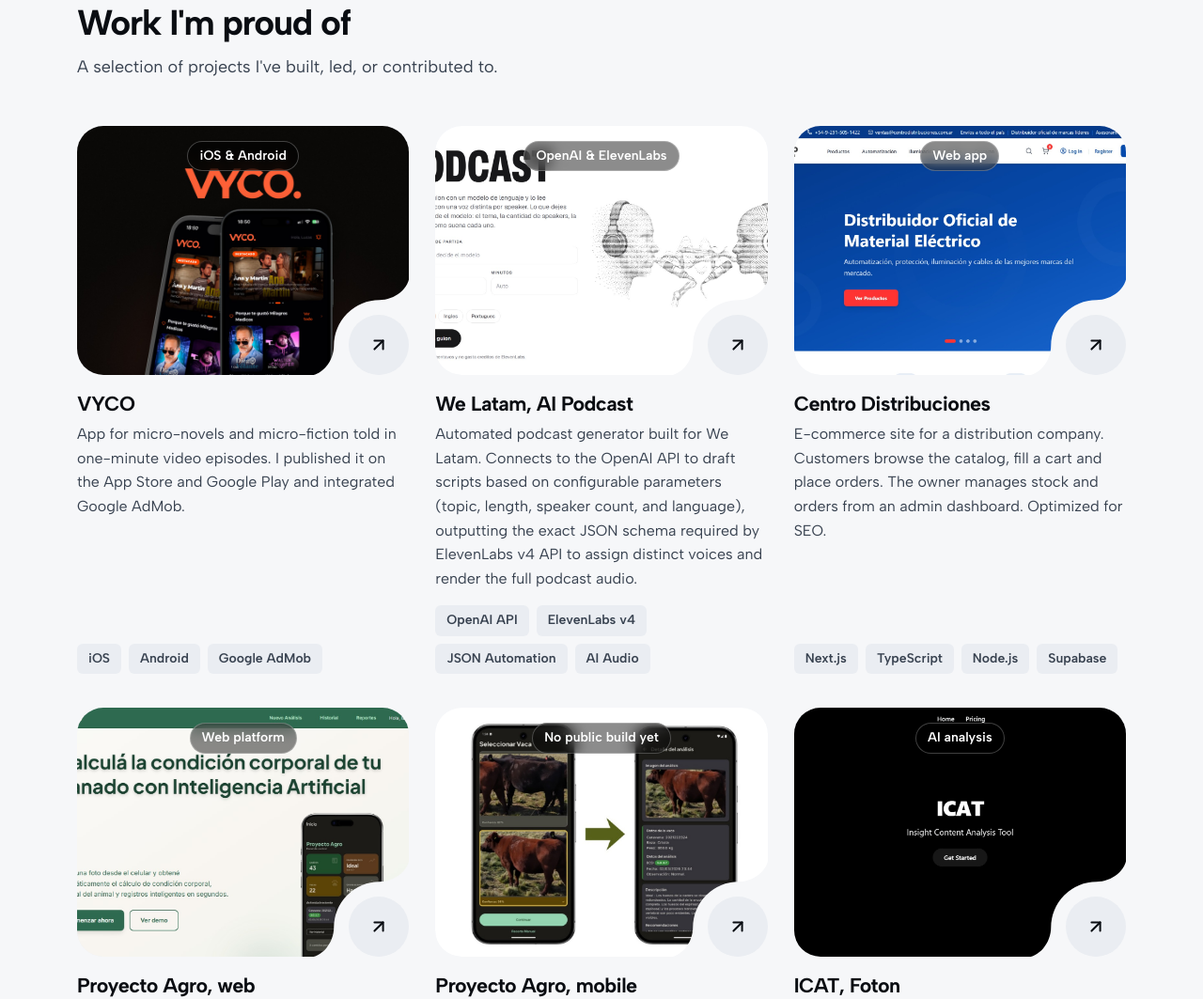
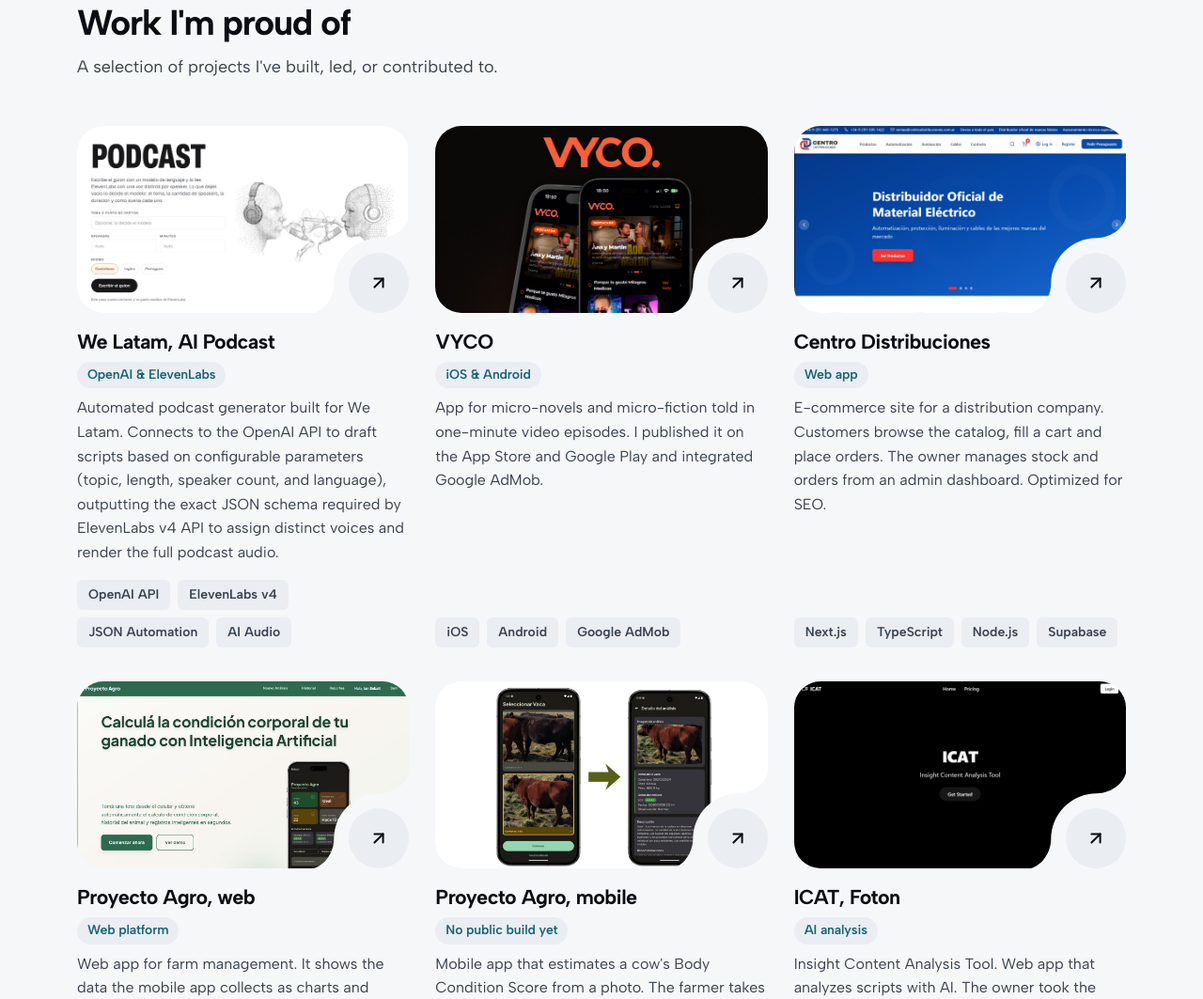
Before and after one commit to LucasBazan28/portafolio, a plain HTML site: page index.html in a window 1280 px wide. Shown: the part 776-1839 px from the top of the page at 94% size. Drawn offline with Linux system fonts and the light colour scheme.

Commit message:
Notched badge pill moved from the top of the card to below the Title of the card

```diff
--- a/index.html
+++ b/index.html
@@ -465,7 +465,7 @@
     .notched-cover {
       position: relative;
       width: 100%;
-      aspect-ratio: 4 / 3;
+      aspect-ratio: 16 / 9;
       overflow: hidden;
       border-radius: 28px;
       background: var(--surface-chip);
@@ -484,27 +484,18 @@
       transform: scale(1.04);
     }
 
-    .notched-badge {
-      pointer-events: none;
-      position: absolute;
-      inset-inline: 0;
-      top: 0;
-      display: flex;
-      justify-content: center;
-      padding-top: 16px;
-      z-index: 2;
-    }
-
     .notched-badge-pill {
+      display: inline-flex;
+      align-items: center;
+      width: fit-content;
+      margin-top: 10px;
+      padding: 3px 11px;
       border-radius: 9999px;
-      background: rgba(0, 0, 0, 0.45);
-      border: 1px solid rgba(255, 255, 255, 0.25);
-      padding: 4px 12px;
+      background: var(--surface-chip);
+      color: var(--signal);
       font-size: var(--t-small);
       font-weight: 600;
-      color: #ffffff;
-      backdrop-filter: blur(8px); /* taste-skill-ignore */
-      -webkit-backdrop-filter: blur(8px); /* taste-skill-ignore */
+      letter-spacing: -0.01em;
     }
 
     /* Notch geometry: seamless continuous SVG curve biting into the cover */
@@ -955,14 +946,11 @@
 
         <div class="notched-grid">
 
-          <!-- 0. VYCO -->
-          <a href="https://vyco.app" target="_blank" rel="noopener" class="notched-card reveal">
+          <!-- 0. We Latam, AI Podcast -->
+          <a href="https://we-latinoamerica.com" target="_blank" rel="noopener" class="notched-card reveal">
             <div class="notched-cover-wrap">
               <div class="notched-cover">
-                <img src="assets/images/vyco.jpg" alt="VYCO micro-novel app running on two iPhones" loading="lazy" decoding="async" class="notched-img" />
-                <div class="notched-badge">
-                  <span class="notched-badge-pill">iOS &amp; Android</span>
-                </div>
+                <img src="assets/images/we-Latam-Podcast.jpg" alt="We Latam AI Podcast Generator interface with prompt parameters and speaker settings" loading="lazy" decoding="async" class="notched-img" />
               </div>
               <svg viewBox="0 0 108 108" class="notched-cut-svg" aria-hidden="true">
                 <path d="M 0,108 C 16,108 28,92 28,76 A 48,48 0 0,1 76,28 C 92,28 108,16 108,0 L 108,108 Z" class="notched-cut-path" />
@@ -971,34 +959,8 @@
                 <svg viewBox="0 0 24 24" fill="none" stroke="currentColor" stroke-width="2.2" stroke-linecap="round" stroke-linejoin="round"><line x1="7" y1="17" x2="17" y2="7"></line><polyline points="7 7 17 7 17 17"></polyline></svg>
               </span>
             </div>
-            <h3 class="notched-title">VYCO</h3>
-            <p class="notched-desc" data-i18n="projects.p6">
-              App for micro-novels and micro-fiction told in one-minute video episodes. I published it on the App Store and Google Play and integrated Google AdMob.
-            </p>
-            <ul class="notched-tags">
-              <li>iOS</li>
-              <li>Android</li>
-              <li>Google AdMob</li>
-            </ul>
-          </a>
-
-          <!-- 1. We Latam, AI Podcast -->
-          <a href="https://we-latinoamerica.com" target="_blank" rel="noopener" class="notched-card reveal">
-            <div class="notched-cover-wrap">
-              <div class="notched-cover">
-                <img src="assets/images/we-Latam-Podcast.jpg" alt="We Latam AI Podcast Generator interface with prompt parameters and speaker settings" loading="lazy" decoding="async" class="notched-img" />
-                <div class="notched-badge">
-                  <span class="notched-badge-pill">OpenAI &amp; ElevenLabs</span>
-                </div>
-              </div>
-              <svg viewBox="0 0 108 108" class="notched-cut-svg" aria-hidden="true">
-                <path d="M 0,108 C 16,108 28,92 28,76 A 48,48 0 0,1 76,28 C 92,28 108,16 108,0 L 108,108 Z" class="notched-cut-path" />
-              </svg>
-              <span aria-hidden="true" class="notched-arrow">
-                <svg viewBox="0 0 24 24" fill="none" stroke="currentColor" stroke-width="2.2" stroke-linecap="round" stroke-linejoin="round"><line x1="7" y1="17" x2="17" y2="7"></line><polyline points="7 7 17 7 17 17"></polyline></svg>
-              </span>
-            </div>
             <h3 class="notched-title">We Latam, AI Podcast</h3>
+            <span class="notched-badge-pill">OpenAI &amp; ElevenLabs</span>
             <p class="notched-desc" data-i18n="projects.p7">
               Automated podcast generator built for We Latam. Connects to the OpenAI API to draft scripts based on configurable parameters (topic, length, speaker count, and language), outputting the exact JSON schema required by ElevenLabs v4 API to assign distinct voices and render the full podcast audio.
             </p>
@@ -1010,14 +972,11 @@
             </ul>
           </a>
 
-          <!-- 1. Centro Distribuciones -->
-          <a href="https://centrodistribuciones.ar" target="_blank" rel="noopener" class="notched-card reveal">
+          <!-- 1. VYCO -->
+          <a href="https://vyco.app" target="_blank" rel="noopener" class="notched-card reveal">
             <div class="notched-cover-wrap">
               <div class="notched-cover">
-                <img src="assets/images/centro-distribuciones.jpg" alt="Centro Distribuciones e-commerce storefront" loading="lazy" decoding="async" class="notched-img" />
-                <div class="notched-badge">
-                  <span class="notched-badge-pill">Web app</span>
-                </div>
+                <img src="assets/images/vyco.jpg" alt="VYCO micro-novel app running on two iPhones" loading="lazy" decoding="async" class="notched-img" />
               </div>
               <svg viewBox="0 0 108 108" class="notched-cut-svg" aria-hidden="true">
                 <path d="M 0,108 C 16,108 28,92 28,76 A 48,48 0 0,1 76,28 C 92,28 108,16 108,0 L 108,108 Z" class="notched-cut-path" />
@@ -1026,7 +985,33 @@
                 <svg viewBox="0 0 24 24" fill="none" stroke="currentColor" stroke-width="2.2" stroke-linecap="round" stroke-linejoin="round"><line x1="7" y1="17" x2="17" y2="7"></line><polyline points="7 7 17 7 17 17"></polyline></svg>
               </span>
             </div>
+            <h3 class="notched-title">VYCO</h3>
+            <span class="notched-badge-pill">iOS &amp; Android</span>
+            <p class="notched-desc" data-i18n="projects.p6">
+              App for micro-novels and micro-fiction told in one-minute video episodes. I published it on the App Store and Google Play and integrated Google AdMob.
+            </p>
+            <ul class="notched-tags">
+              <li>iOS</li>
+              <li>Android</li>
+              <li>Google AdMob</li>
+            </ul>
+          </a>
+
+          <!-- 2. Centro Distribuciones -->
+          <a href="https://centrodistribuciones.ar" target="_blank" rel="noopener" class="notched-card reveal">
+            <div class="notched-cover-wrap">
+              <div class="notched-cover">
+                <img src="assets/images/centro-distribuciones.jpg" alt="Centro Distribuciones e-commerce storefront" loading="lazy" decoding="async" class="notched-img" />
+              </div>
+              <svg viewBox="0 0 108 108" class="notched-cut-svg" aria-hidden="true">
+                <path d="M 0,108 C 16,108 28,92 28,76 A 48,48 0 0,1 76,28 C 92,28 108,16 108,0 L 108,108 Z" class="notched-cut-path" />
+              </svg>
+              <span aria-hidden="true" class="notched-arrow">
+                <svg viewBox="0 0 24 24" fill="none" stroke="currentColor" stroke-width="2.2" stroke-linecap="round" stroke-linejoin="round"><line x1="7" y1="17" x2="17" y2="7"></line><polyline points="7 7 17 7 17 17"></polyline></svg>
+              </span>
+            </div>
             <h3 class="notched-title">Centro Distribuciones</h3>
+            <span class="notched-badge-pill">Web app</span>
             <p class="notched-desc" data-i18n="projects.p4">
               E-commerce site for a distribution company. Customers browse the catalog, fill a cart and place orders. The owner manages stock and orders from an admin dashboard. Optimized for SEO.
             </p>
@@ -1038,14 +1023,11 @@
             </ul>
           </a>
 
-          <!-- 2. Proyecto Agro, web -->
+          <!-- 3. Proyecto Agro, web -->
           <a href="https://proyecto-agro-web.vercel.app" target="_blank" rel="noopener" class="notched-card reveal">
             <div class="notched-cover-wrap">
               <div class="notched-cover">
                 <img src="assets/images/proyecto-agro-web.jpg" alt="Proyecto Agro herd telemetry dashboard" loading="lazy" decoding="async" class="notched-img" />
-                <div class="notched-badge">
-                  <span class="notched-badge-pill">Web platform</span>
-                </div>
               </div>
               <svg viewBox="0 0 108 108" class="notched-cut-svg" aria-hidden="true">
                 <path d="M 0,108 C 16,108 28,92 28,76 A 48,48 0 0,1 76,28 C 92,28 108,16 108,0 L 108,108 Z" class="notched-cut-path" />
@@ -1055,6 +1037,7 @@
               </span>
             </div>
             <h3 class="notched-title">Proyecto Agro, web</h3>
+            <span class="notched-badge-pill">Web platform</span>
             <p class="notched-desc" data-i18n="projects.p2">
               Web app for farm management. It shows the data the mobile app collects as charts and comparison tables, so a farmer can see how a herd changes between measurements.
             </p>
@@ -1065,14 +1048,11 @@
             </ul>
           </a>
 
-          <!-- 3. Proyecto Agro, mobile -->
+          <!-- 4. Proyecto Agro, mobile -->
           <div class="notched-card reveal">
             <div class="notched-cover-wrap">
               <div class="notched-cover">
                 <img src="assets/images/proyecto-agro-mobile.jpg" alt="Proyecto Agro mobile app with on-device AI cattle scoring" loading="lazy" decoding="async" class="notched-img" />
-                <div class="notched-badge">
-                  <span class="notched-badge-pill" data-i18n="projects.m3">No public build yet</span>
-                </div>
               </div>
               <svg viewBox="0 0 108 108" class="notched-cut-svg" aria-hidden="true">
                 <path d="M 0,108 C 16,108 28,92 28,76 A 48,48 0 0,1 76,28 C 92,28 108,16 108,0 L 108,108 Z" class="notched-cut-path" />
@@ -1082,6 +1062,7 @@
               </span>
             </div>
             <h3 class="notched-title">Proyecto Agro, mobile</h3>
+            <span class="notched-badge-pill" data-i18n="projects.m3">No public build yet</span>
             <p class="notched-desc" data-i18n="projects.p3">
               Mobile app that estimates a cow's Body Condition Score from a photo. The farmer takes the picture, a machine learning model returns the score, and the history feeds the web app.
             </p>
@@ -1092,14 +1073,11 @@
             </ul>
           </div>
 
-          <!-- 4. ICAT, Foton -->
+          <!-- 5. ICAT, Foton -->
           <a href="https://icat-gamma.vercel.app" target="_blank" rel="noopener" class="notched-card reveal">
             <div class="notched-cover-wrap">
               <div class="notched-cover">
                 <img src="assets/images/icat.jpg" alt="ICAT AI screenplay analysis interface" loading="lazy" decoding="async" class="notched-img" />
-                <div class="notched-badge">
-                  <span class="notched-badge-pill">AI analysis</span>
-                </div>
               </div>
               <svg viewBox="0 0 108 108" class="notched-cut-svg" aria-hidden="true">
                 <path d="M 0,108 C 16,108 28,92 28,76 A 48,48 0 0,1 76,28 C 92,28 108,16 108,0 L 108,108 Z" class="notched-cut-path" />
@@ -1109,6 +1087,7 @@
               </span>
             </div>
             <h3 class="notched-title">ICAT, Foton</h3>
+            <span class="notched-badge-pill">AI analysis</span>
             <p class="notched-desc" data-i18n="projects.p1">
               Insight Content Analysis Tool. Web app that analyzes scripts with AI. The owner took the database down, so the demo runs on mocked data.
             </p>
@@ -1120,14 +1099,11 @@
             </ul>
           </a>
 
-          <!-- 5. Radar console decoders - Armada Argentina (Warship & Naval Radar Experience) -->
+          <!-- 6. Radar console decoders - Armada Argentina (Warship & Naval Radar Experience) -->
           <a href="https://linkedin.com/in/lucas-bazan" target="_blank" rel="noopener" class="notched-card reveal">
             <div class="notched-cover-wrap">
               <div class="notched-cover">
                 <img src="assets/images/armada-radar-logo.jpg" alt="Argentine Navy emblem over a radar screen" loading="lazy" decoding="async" class="notched-img" />
-                <div class="notched-badge">
-                  <span class="notched-badge-pill" data-i18n="projects.m5">Internship, Argentine Navy</span>
-                </div>
               </div>
               <svg viewBox="0 0 108 108" class="notched-cut-svg" aria-hidden="true">
                 <path d="M 0,108 C 16,108 28,92 28,76 A 48,48 0 0,1 76,28 C 92,28 108,16 108,0 L 108,108 Z" class="notched-cut-path" />
@@ -1137,6 +1113,7 @@
               </span>
             </div>
             <h3 class="notched-title">Radar console decoders</h3>
+            <span class="notched-badge-pill" data-i18n="projects.m5">Internship, Argentine Navy</span>
             <p class="notched-desc" data-i18n="projects.p5">
               Design and implementation of EUROCONTROL ASTERIX decoders in C++ and Qt for a radar console system within the Operational Analysis, Weapons and Electronic Warfare Service (SIAG).
             </p>
```
